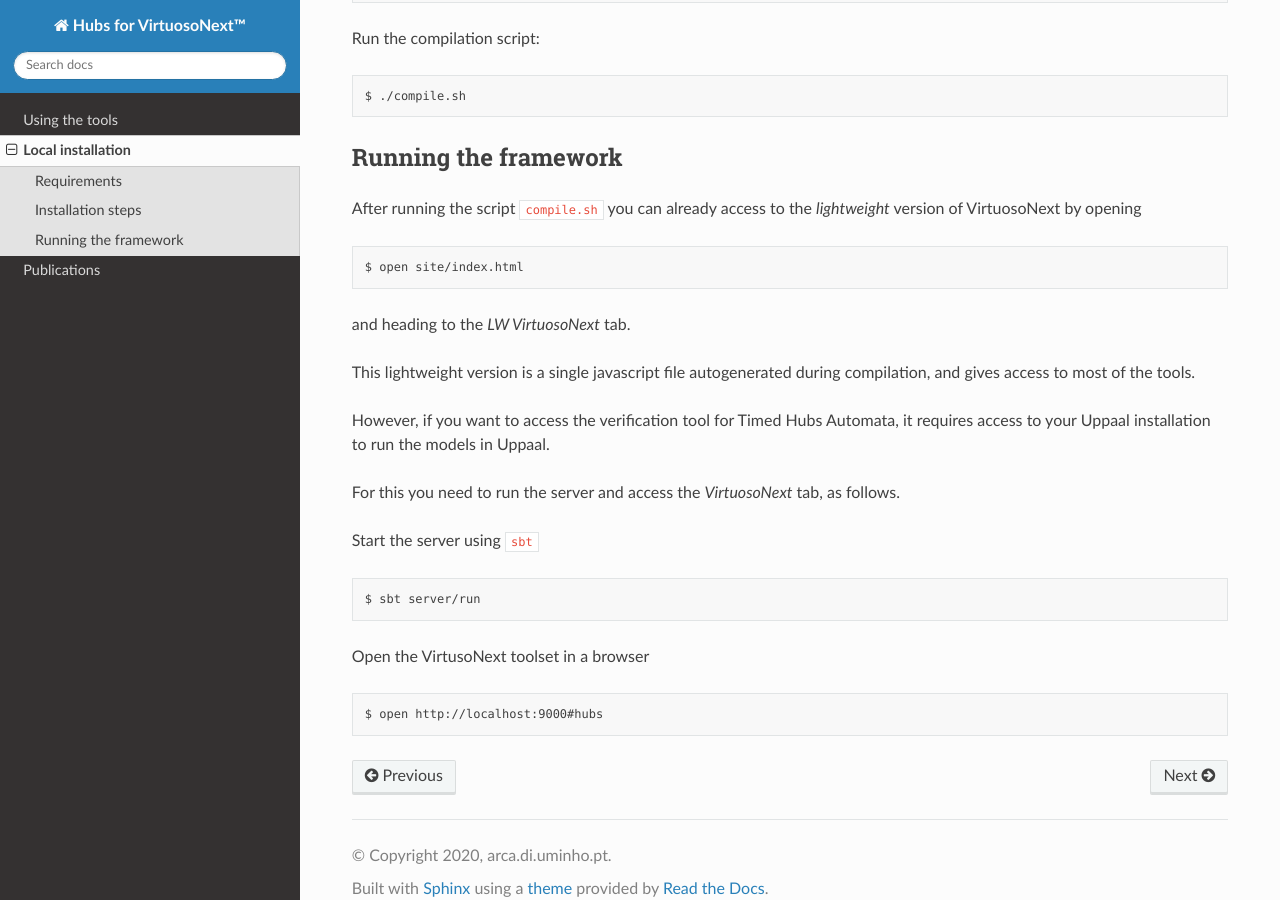
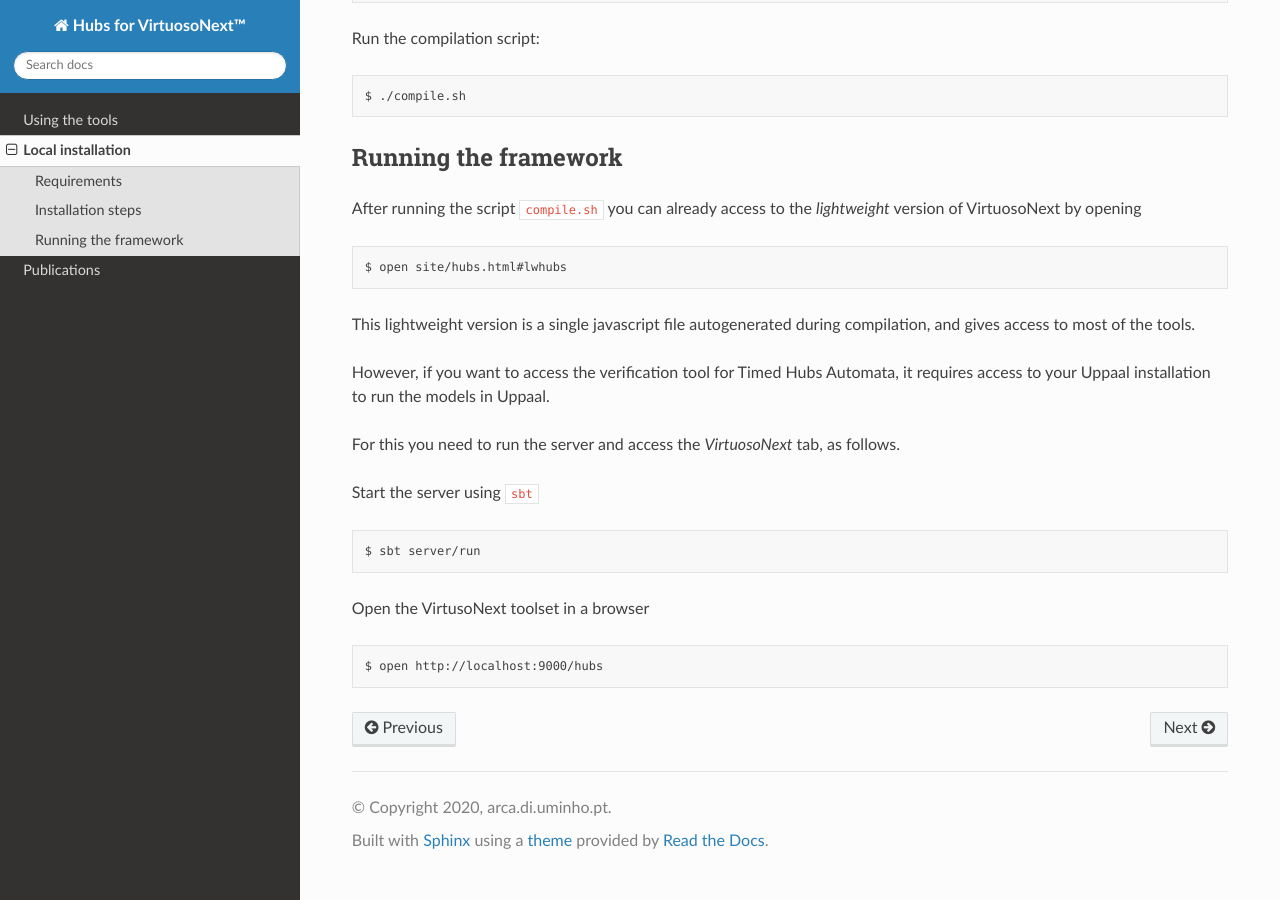
Before and after one commit to arcalab/hubAutomata, a Sphinx documentation site: the page built from docs/source/install.rst, in a window 1280 px wide and 900 px high, scrolled down 954 px. Built offline with Sphinx 7.4.7 and the Read the Docs theme 2.0.0, drawn with Linux system fonts in a browser that asks for light colours.

Commit message:
adapting install based on new tweaks

```diff
--- a/docs/source/install.rst
+++ b/docs/source/install.rst
@@ -62,9 +62,8 @@
 
 .. prompt:: bash
 
-    open site/index.html
+    open site/hubs.html#lwhubs
 
-and heading to the `LW VirtuosoNext` tab.
 
 This lightweight version is a single javascript file autogenerated during compilation,
 and gives access to most of the tools.
@@ -85,4 +84,4 @@
 
 .. prompt:: bash
 
-    open http://localhost:9000#hubs
+    open http://localhost:9000/hubs
```
